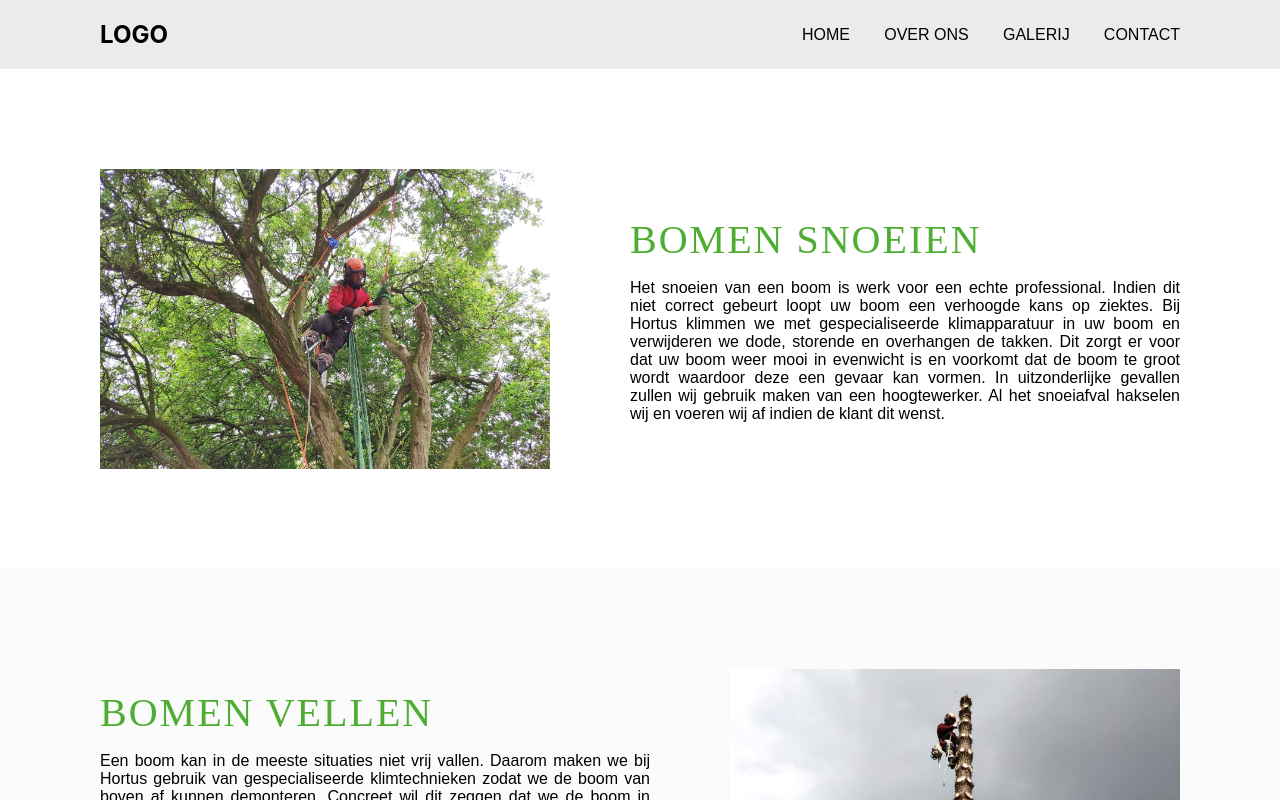
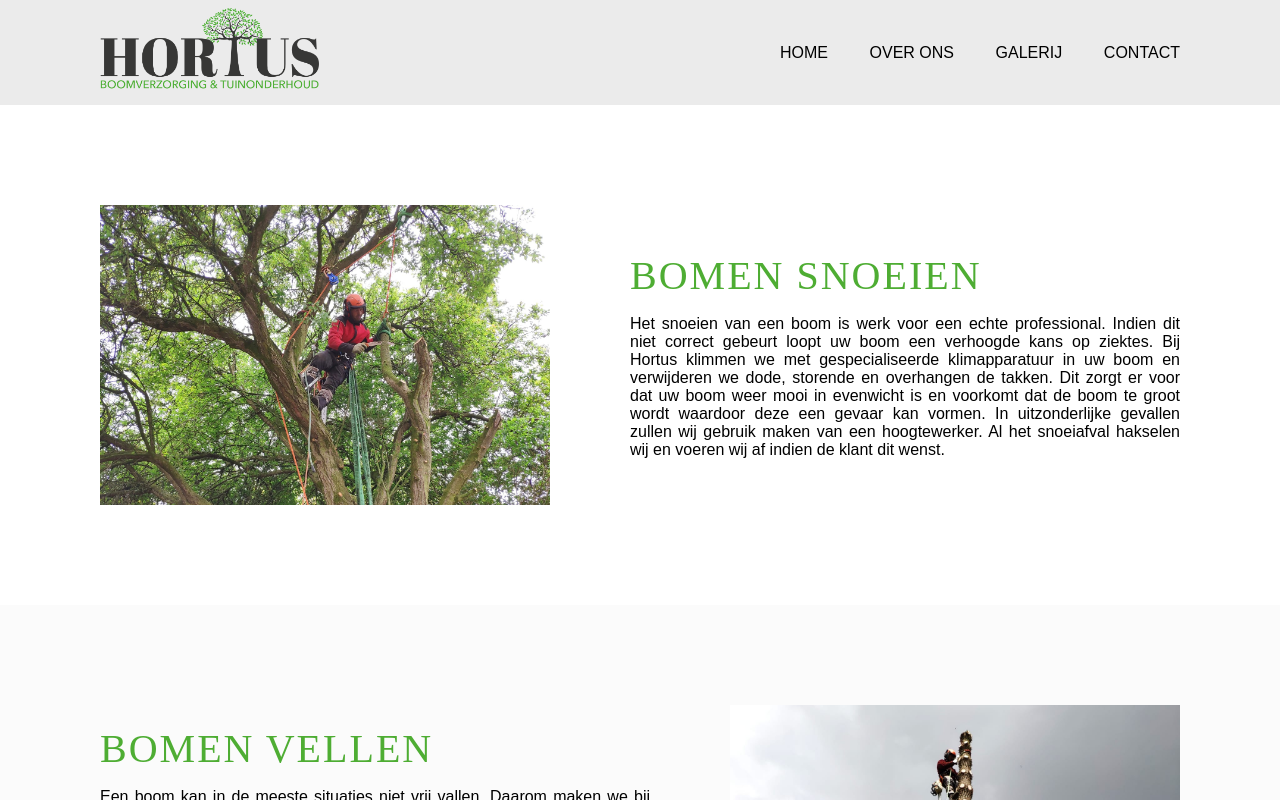
Before and after one commit to hortus-antwerpen/hortus-antwerpen.github.io, a React (Create React App) app: page / in a window 1280 px wide. Shown: the top 800 px of the page. Built offline with nearby package versions, Linux system fonts and the light colour scheme.

Commit message:
finalizes the navbar

```diff
--- a/src/App.css
+++ b/src/App.css
@@ -25,14 +25,14 @@
   justify-content: space-between;
   align-items: center;
   background-color: #ebebeb;
-  padding: 20px 100px;
+  padding: 8px 100px;
 }
 
 .flex-right {
   display: flex;
   flex-direction: row;
   justify-content: space-between;
-  width: 35%;
+  width: 400px;
 }
 /* -------------------------------- */
 
```
Also changed, not shown: public/img/logo_hortus.png (added), src/.core/navbar/Nav.js.
